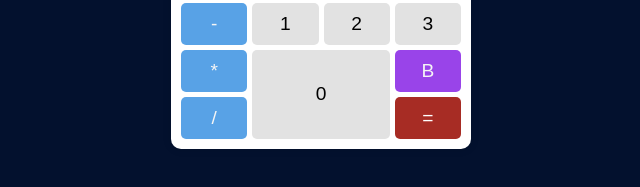
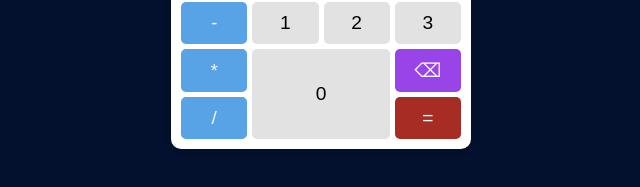
Before and after one commit to shvm2/Calculator, a plain HTML site: page index.html in a window 1280 px wide. Shown: the part 399-586 px from the top of the page, 319-959 px from the left. Drawn offline with Linux system fonts and the light colour scheme.

Commit message:
Backspace symbol added

```diff
--- a/index.html
+++ b/index.html
@@ -32,7 +32,7 @@
             <button onclick="appendNumber(3)">3</button>
             <button class="operator" data-operator="*" onclick="setOperator('*')">*</button>
             <button class="zero" onclick="appendNumber(0)">0</button>
-            <button class="operator1" onclick="backspace()">B</button>
+            <button class="operator1" onclick="backspace()">&#9003;</button>
             <button class="operator" data-operator="/" onclick="setOperator('/')">/</button>
             <button class="equals" onclick="calculate()">=</button>
         </div>
```
